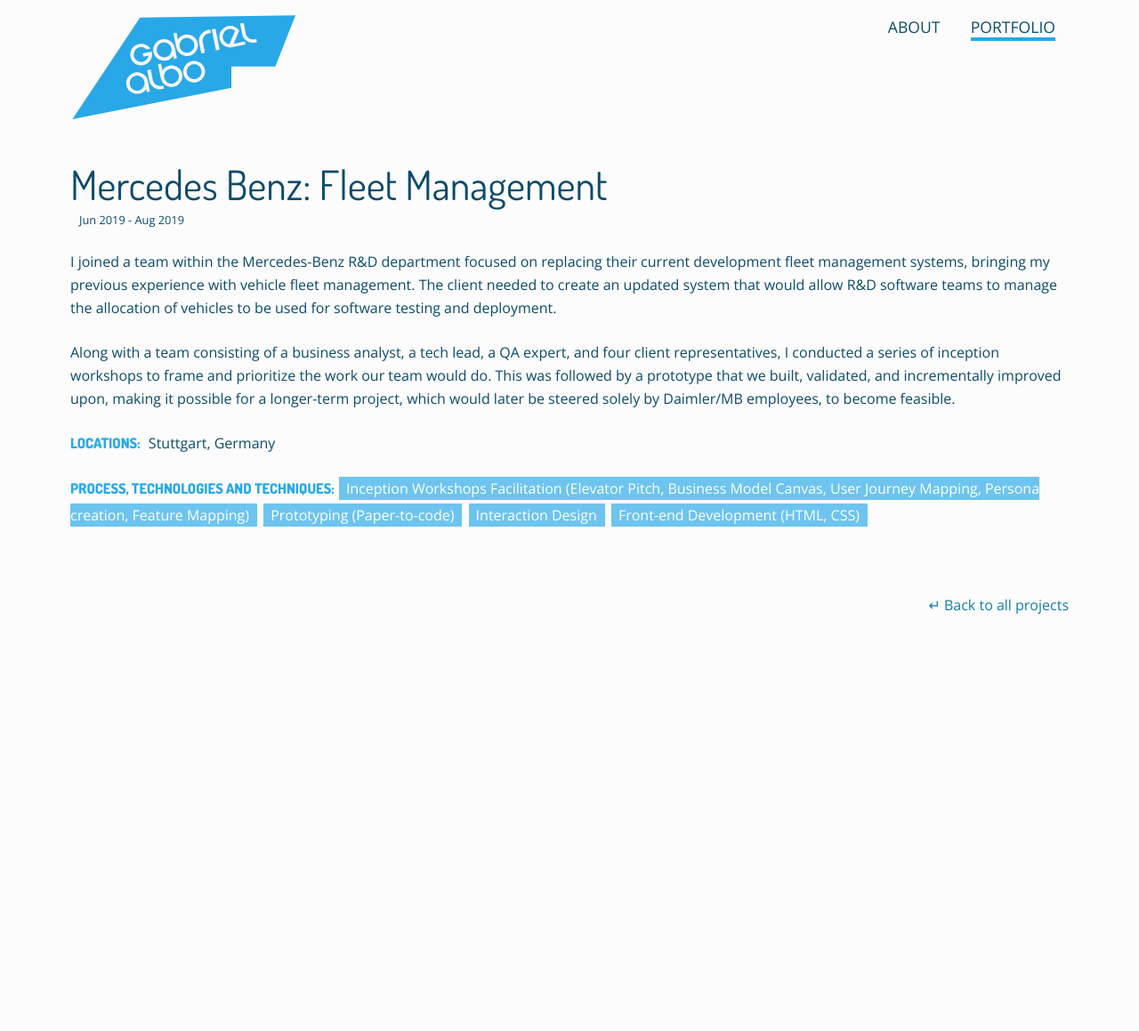
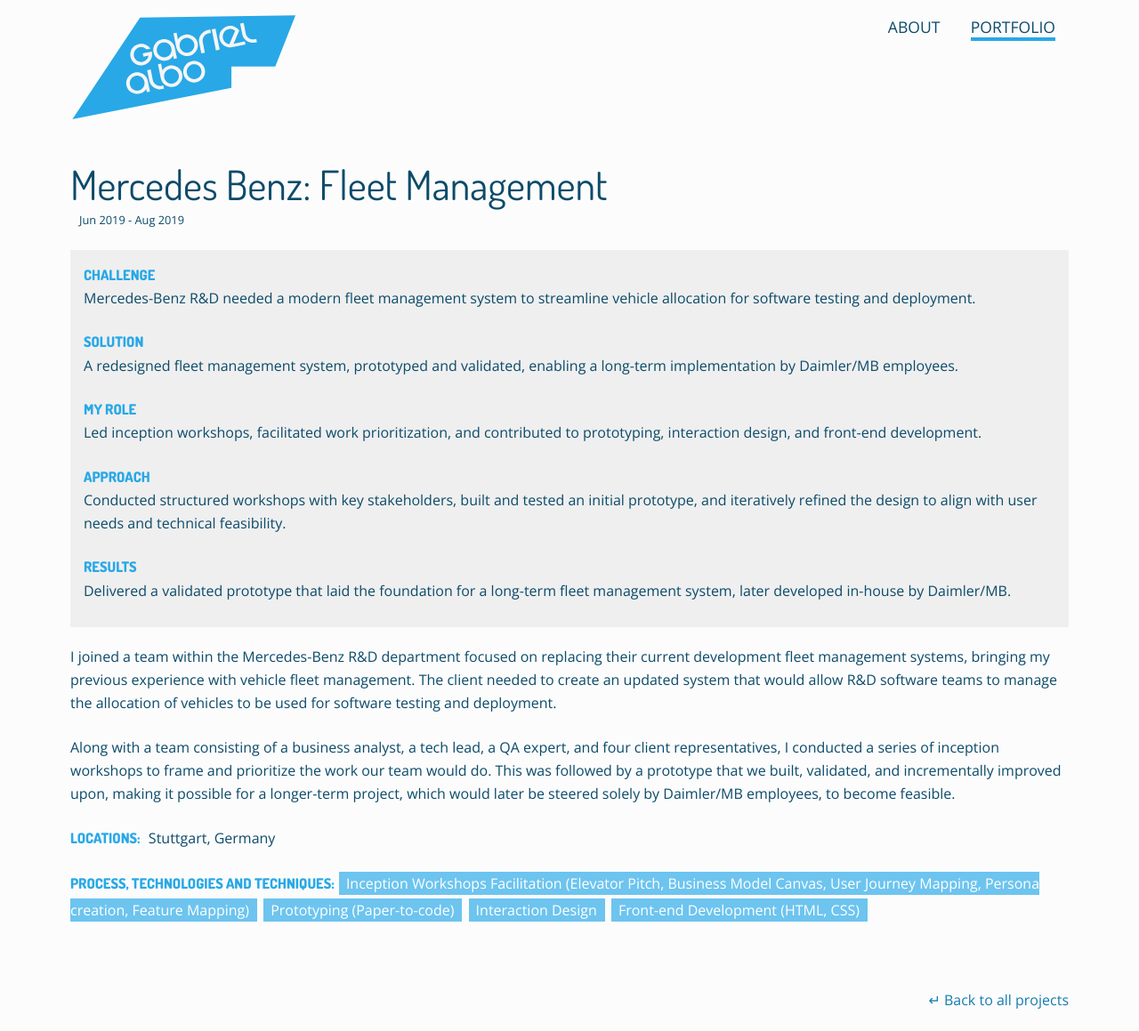
Before and after one commit to albogabriel/gabrielalbo.com, a Jekyll site: the page built from _posts/2019-06-01-mb-fm.markdown, in a window 1280 px wide and 1159 px high. Shown: the whole window at 89% size. Built offline with Jekyll 4.4.1, drawn with Linux system fonts in a browser that asks for light colours.

Commit message:
Added project summary for MB Fleet Management

```diff
--- a/_posts/2019-06-01-mb-fm.markdown
+++ b/_posts/2019-06-01-mb-fm.markdown
@@ -11,6 +11,24 @@
 skills-used: ['Inception Workshops Facilitation (Elevator Pitch, Business Model Canvas, User Journey Mapping, Persona creation, Feature Mapping)', 'Prototyping (Paper-to-code)', 'Interaction Design','Front-end Development (HTML, CSS)']
 ---
 
+<div class="project-summary">
+    <div class="category-description">CHALLENGE</div>
+    <p>Mercedes-Benz R&D needed a modern fleet management system to streamline vehicle allocation for software testing and deployment.</p>
+
+    <div class="category-description">SOLUTION</div>
+    <p>A redesigned fleet management system, prototyped and validated, enabling a long-term implementation by Daimler/MB employees.</p>
+
+    <div class="category-description">MY ROLE</div>
+    <p>Led inception workshops, facilitated work prioritization, and contributed to prototyping, interaction design, and front-end development.</p>
+
+    <div class="category-description">APPROACH</div>
+    <p>Conducted structured workshops with key stakeholders, built and tested an initial prototype, and iteratively refined the design to align with user needs and technical feasibility.</p>
+
+    <div class="category-description">RESULTS</div>
+    <p>Delivered a validated prototype that laid the foundation for a long-term fleet management system, later developed in-house by Daimler/MB.</p>
+</div>
+
+
 I joined a team within the Mercedes-Benz R&D department focused on replacing their current development fleet management systems, bringing my previous experience with vehicle fleet management. The client needed to create an updated system that would allow R&D software teams to manage the allocation of vehicles to be used for software testing and deployment.
 
 Along with a team consisting of a business analyst, a tech lead, a QA expert, and four client representatives, I conducted a series of inception workshops to frame and prioritize the work our team would do. This was followed by a prototype that we built, validated, and incrementally improved upon, making it possible for a longer-term project, which would later be steered solely by Daimler/MB employees, to become feasible.
```
